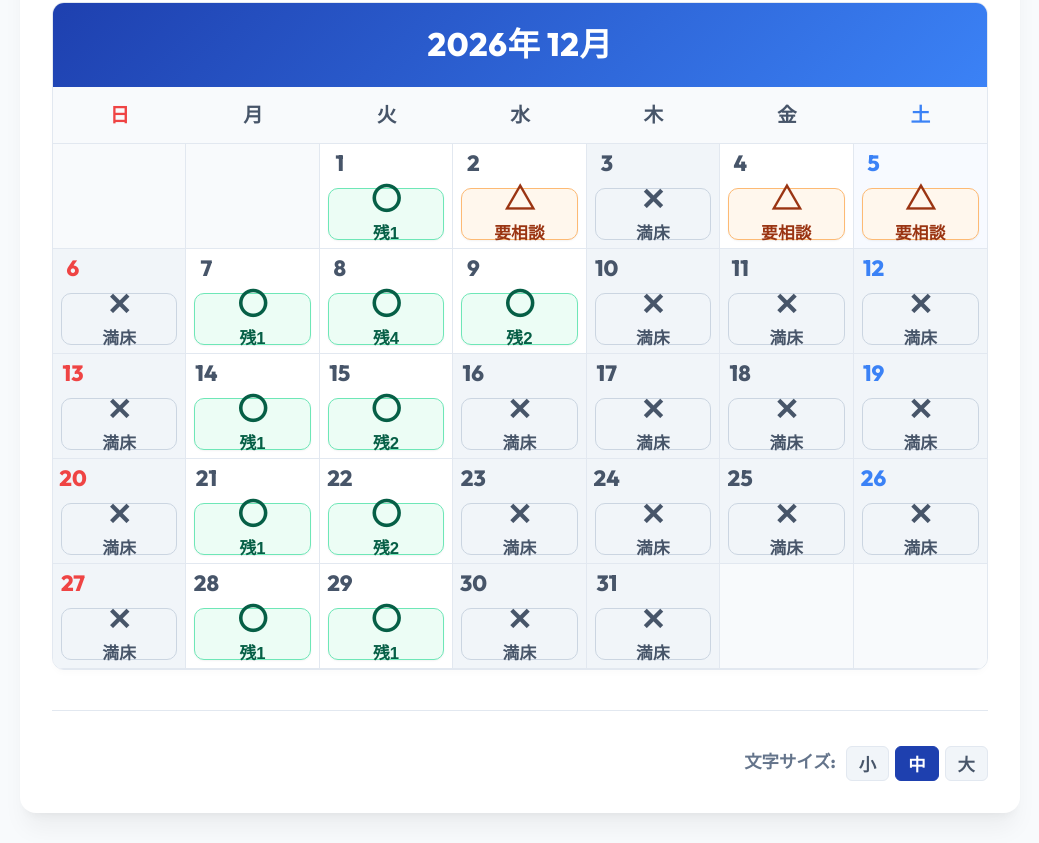
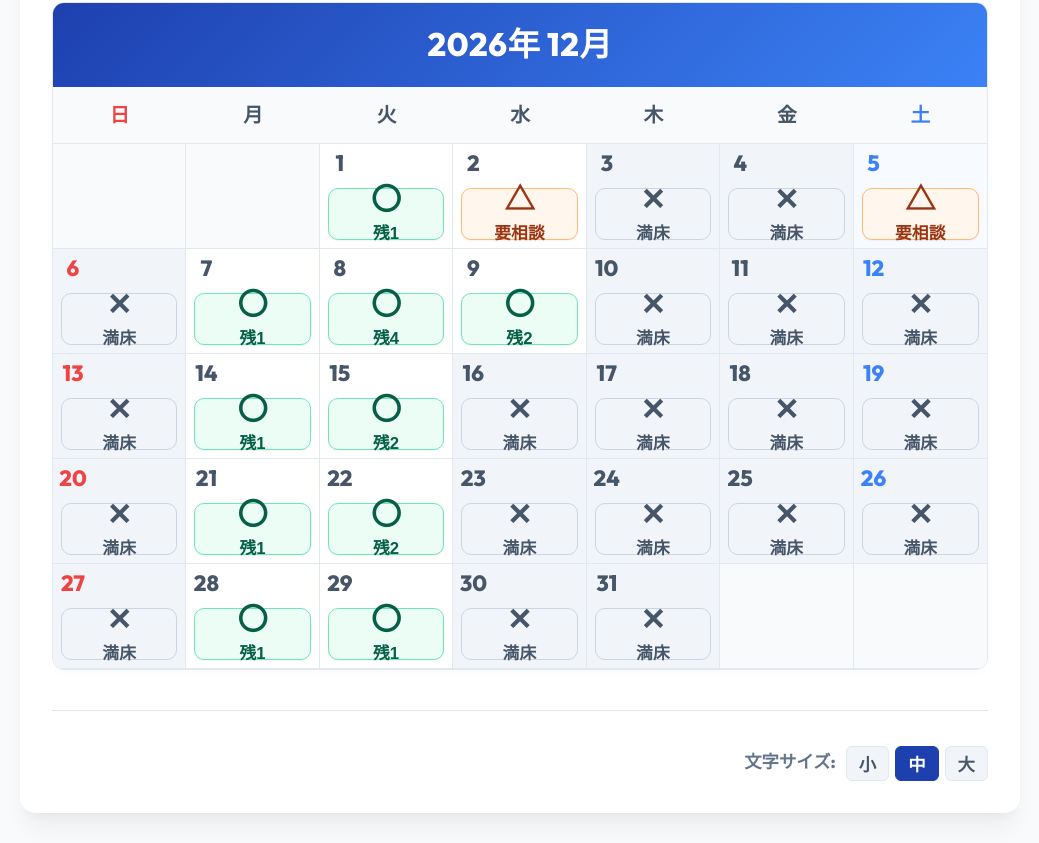
Before and after one commit to nakayouspiel/shortstay-vacancy, a plain HTML site: page index.html in a window 1280 px wide. Shown: the part 1092-1935 px from the top of the page, without its empty margins (120-1159 px from the left). Drawn offline with Linux system fonts and the light colour scheme.

Commit message:
Auto-update shortstay vacancy calendar

```diff
--- a/index.html
+++ b/index.html
@@ -1844,7 +1844,7 @@
                 "regular": -2
         },
         "2026-12-04": {
-                "regular": -1
+                "regular": -2
         },
         "2026-12-05": {
                 "regular": -1
@@ -1865,7 +1865,7 @@
                 "regular": 0
         },
         "2026-12-11": {
-                "regular": -1
+                "regular": -2
         },
         "2026-12-12": {
                 "regular": -2
@@ -1886,7 +1886,7 @@
                 "regular": -2
         },
         "2026-12-18": {
-                "regular": -2
+                "regular": -3
         },
         "2026-12-19": {
                 "regular": -1
@@ -1907,7 +1907,7 @@
                 "regular": -1
         },
         "2026-12-25": {
-                "regular": -2
+                "regular": -3
         },
         "2026-12-26": {
                 "regular": -1
```
